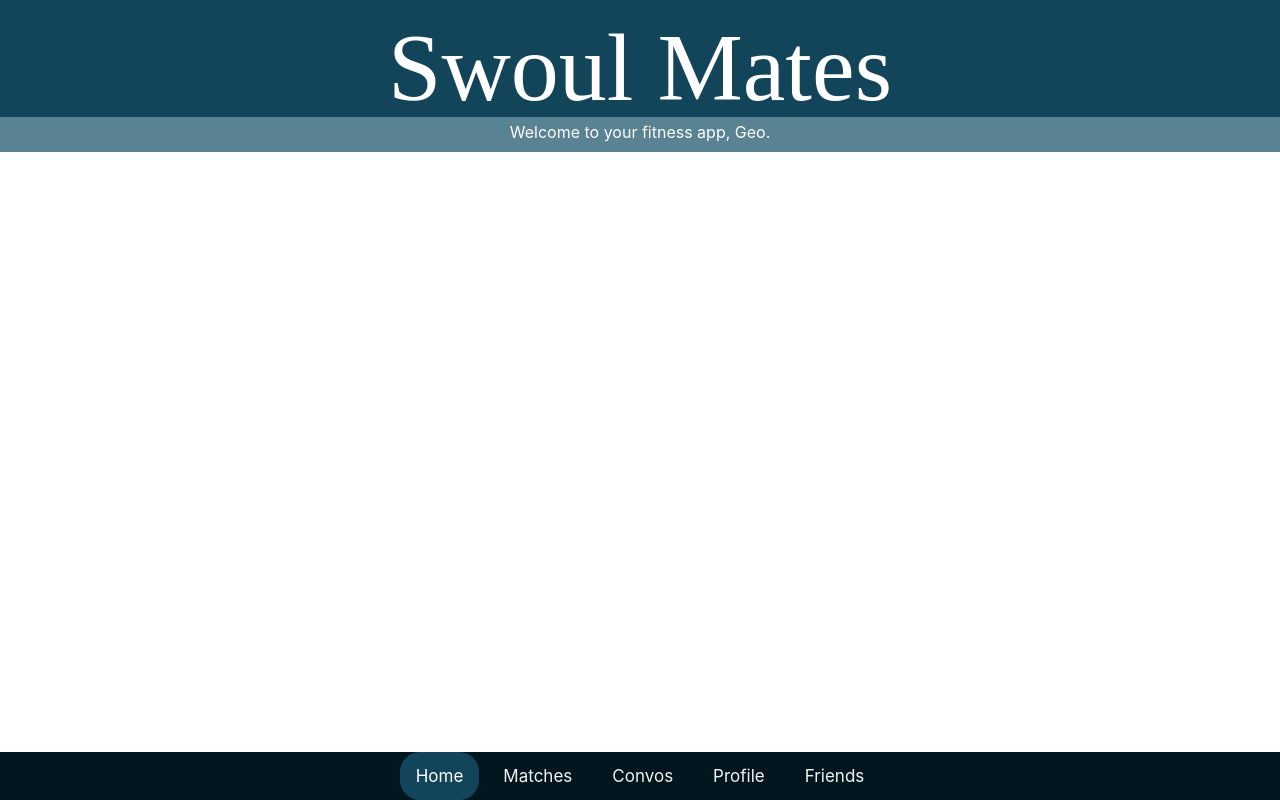
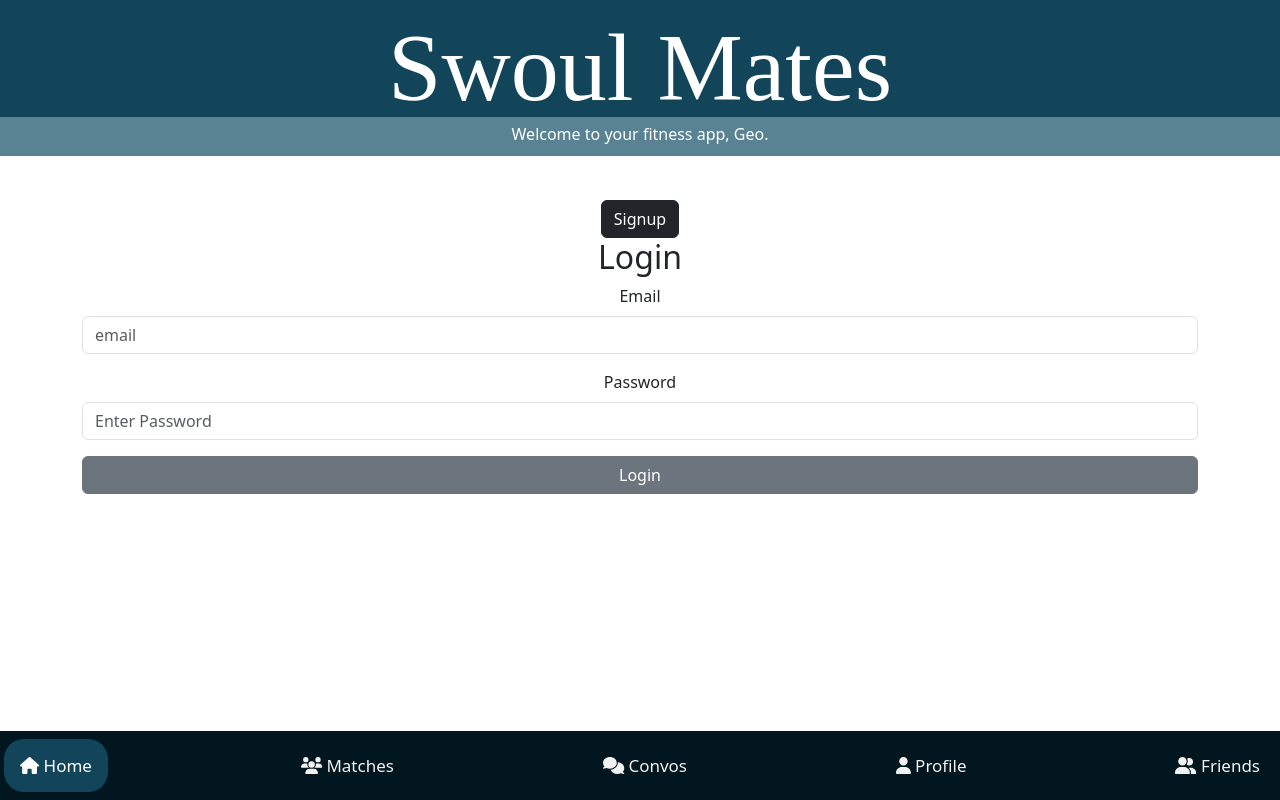
Before and after one commit to devmaestra/Fitness-Chat-App-Client, a React (Create React App) app in the folder client/: page / in a window 1280 px wide. Built offline with nearby package versions, Linux system fonts and the light colour scheme; a web font is replaced by a local one.

Commit message:
Auth, Signup, and Login created

```diff
--- a/client/package.json
+++ b/client/package.json
@@ -3,6 +3,9 @@
   "version": "0.1.0",
   "private": true,
   "dependencies": {
+    "@fortawesome/fontawesome-svg-core": "^6.4.2",
+    "@fortawesome/free-solid-svg-icons": "^6.4.2",
+    "@fortawesome/react-fontawesome": "^0.2.0",
     "@testing-library/jest-dom": "^5.17.0",
     "@testing-library/react": "^13.4.0",
     "@testing-library/user-event": "^13.5.0",
--- a/client/src/App.css
+++ b/client/src/App.css
@@ -1,4 +1,10 @@
 .App {
+  text-align: center;
+  padding-top: 200px;
+  padding-bottom: 100px;
+}
+
+.container {
   text-align: center;
 }
 
@@ -49,7 +55,7 @@
 .navbar {
   background-color: #01161E;
   overflow: hidden;
-  position: fixed;
+  position: fixed !important;
   bottom: 0;
   width: 100%;
   /* Center the Nav Items */
--- a/client/src/App.jsx
+++ b/client/src/App.jsx
@@ -1,17 +1,50 @@
 import './App.css';
+import Header from './components/header/Header';
+import Nav from './components/nav/Nav';
 import React from 'react';
 import ProfilePic from "./components/profile/ProfilePic";
+import Auth from './/components/auth/Auth';
+import { useState, useEffect } from 'react';
+import { Route, Routes } from 'react-router-dom';
+
+
+//Font Awesome Imports
+import '@fortawesome/fontawesome-svg-core/styles.css';
+import { library } from '@fortawesome/fontawesome-svg-core';
+import { FontAwesomeIcon } from '@fortawesome/react-fontawesome'
+import { faCoffee, faUser } from '@fortawesome/free-solid-svg-icons';
+library.add(faCoffee, faUser);
 
 // import Footer from './components/footer/Footer';
-import Header from './components/header/Header';
-import Nav from './components/nav/Nav';
+
 
 function App() {
+
+  const [sessionToken, setSessionToken] = useState('');
+
+  const updateToken = newToken => {
+    localStorage.setItem('token', newToken);
+    setSessionToken(newToken);
+  }
+
+  useEffect(() => {
+    if(localStorage.getItem('token')) {
+    setSessionToken(localStorage.getItem('token'))
+  }
+  },[])
+
   return (
     <div className="App">
       <Header />
-      <ProfilePic />
+
+      <Routes>
+      <Route
+    path='/'
+    element={<Auth updateToken={updateToken} />}
+  />
+      </Routes>
       <Nav />
+
       {/* <Footer /> */}
     </div>
   );
--- a/client/src/components/auth/Auth.jsx
+++ b/client/src/components/auth/Auth.jsx
@@ -1,9 +1,43 @@
-import React from 'react'
+import React, { useState } from "react";
+import Login from "./login/Login";
+import Signup from "./signup/Signup";
+import { Button, Col, Container, Row } from "reactstrap";
 
 function Auth(props) {
+
+  const [button, setButton] = useState("Signup");
+
+  const swapForm = () => {
+    button === "Login" ? setButton("Signup") : setButton("Login");
+  };
+
+  const displayForm = () => {
+    return button === "Login" ? (
+      <Row>
+        <Col md="12">
+          <Signup updateToken={props.updateToken} />
+
+        </Col>
+      </Row>
+    ) : (
+      <Row>
+        <Col md="12">
+          <Login
+            updateToken={props.updateToken}
+          />
+        </Col>
+      </Row>
+    );
+  };
+
   return (
-    <div>Auth</div>
-  )
+    <>
+      <Button onClick={swapForm} color="dark">
+        {button}
+      </Button>
+      <Container>{displayForm()}</Container>
+    </>
+  );
 }
 
-export default Auth
+export default Auth;
--- a/client/src/components/auth/login/Login.jsx
+++ b/client/src/components/auth/login/Login.jsx
@@ -1,8 +1,80 @@
-import React from 'react'
+import React, { useRef } from 'react'
+import FullButton from '../../buttons/FullButton';
+import { Button, Form, FormGroup, Input, Label } from 'reactstrap';
+import { useNavigate } from 'react-router-dom';
 
-function Login(props) {
+function Login({updateToken}) {
+
+    const emailRef = useRef();
+    const passwordRef = useRef();
+
+    const navigate = useNavigate();
+
+    const handleSubmit = async (e) => {
+        e.preventDefault()
+
+
+        const email = emailRef.current.value;
+        const password = passwordRef.current.value;
+
+
+        //needs to match postman body
+        let body = JSON.stringify({
+            email, password
+        })
+
+        const url = 'http://localhost:4001/user/login'
+
+        try {
+            const res = await fetch(url, {
+                method: 'POST',
+                headers: new Headers({
+                    "Content-Type": 'application/json' // thing to append to
+                }),
+                body: body
+            })
+
+            const data = await res.json();
+
+
+            if(data.message === 'Success!') {
+                updateToken(data.token)
+                navigate('/') // navigate to all rooms
+            } else {
+                alert(data.message)
+            }
+
+        } catch (err) {
+            console.log(err.message);
+        }
+    }
+
   return (
-    <div>Login</div>
+    <>
+    <h2>Login</h2>
+    <Form onSubmit={handleSubmit}>
+    <FormGroup>
+        <Label>Email</Label>
+            <Input
+            innerRef={emailRef}
+            type='email'
+            placeholder='email'
+            />
+    </FormGroup>
+
+    <FormGroup>
+        <Label>Password</Label>
+            <Input
+            innerRef={passwordRef}
+            type='password'
+            placeholder='Enter Password'
+            />
+    </FormGroup>
+    <FullButton>
+    <Button type='submit'>Login</Button>
+    </FullButton>
+    </Form>
+    </>
   )
 }
 
--- a/client/src/components/auth/signup/Signup.jsx
+++ b/client/src/components/auth/signup/Signup.jsx
@@ -1,8 +1,107 @@
-import React from 'react'
+import React, { useRef } from 'react'
+import FullButton from '../../buttons/FullButton'
+import { Button, Form, FormGroup, Input, Label } from 'reactstrap';
+import { useNavigate } from 'react-router-dom';
+
+
 
 function Signup(props) {
+
+    const usernameRef = useRef();
+    const emailRef = useRef();
+    const passwordRef = useRef();
+    const locationZipRef = useRef();
+
+    const navigate = useNavigate();
+
+    async function handleSubmit(e) {
+        e.preventDefault()
+
+        const username = usernameRef.current.value;
+        const email = emailRef.current.value;
+        const password = passwordRef.current.value;
+        const locationZip = locationZipRef.current.value;
+
+
+
+        let bodyObj = JSON.stringify({
+            username: username,
+            email: email,
+            password: password,
+            locationZip: locationZip,
+        })
+
+
+        const url = `http://localhost:4001/user/signup`;
+        const headers = new Headers();
+        headers.append('Content-Type', 'application/json');
+
+        const requestOptions = {
+            headers,
+            body: bodyObj,
+            method: 'POST'
+        }
+        try {
+            const response = await fetch(url, requestOptions)
+            const data = await response.json();
+            console.log(data);
+
+            props.updateToken(data.token)
+
+            if(data.message === "Success!") {
+                props.updateToken(data.token)
+                navigate('/')
+            } else {
+                alert(data.message)
+            }
+
+        } catch (err) {
+            console.log(err.message);
+        }
+
+    }
+
+
   return (
-    <div>Signup</div>
+    <>
+    <h2>Signup</h2>
+    <Form onSubmit={handleSubmit}>
+        <FormGroup>
+            <Label>Username</Label>
+            <Input
+            innerRef={usernameRef}
+            placeholder='Enter Username'
+            />
+        </FormGroup>
+        <FormGroup>
+            <Label>Email</Label>
+            <Input
+            innerRef={emailRef}
+            placeholder='example@email.com'
+            type='email'
+            />
+        </FormGroup>
+        <FormGroup>
+            <Label>Password</Label>
+            <Input
+            innerRef={passwordRef}
+            placeholder='Enter Password'
+            type='password'
+            />
+        </FormGroup>
+        <FormGroup>
+            <Label>Zipcode</Label>
+            <Input
+            innerRef={locationZipRef}
+            placeholder='Enter your zipcode'
+            type='number'
+            />
+        </FormGroup>
+        <FullButton>
+            <Button type='submit'>Signup</Button>
+        </FullButton>
+    </Form>
+    </>
   )
 }
 
--- /dev/null
+++ b/client/src/components/buttons/FullButton.jsx
@@ -0,0 +1,9 @@
+import React from 'react'
+
+function FullButton(props) {
+  return (
+    <div className='d-grid gap-2 mb-4'>{props.children}</div>
+  )
+}
+
+export default FullButton
--- a/client/src/components/nav/Nav.jsx
+++ b/client/src/components/nav/Nav.jsx
@@ -1,15 +1,27 @@
-import React from 'react'
+import React from 'react';
+import { FontAwesomeIcon } from '@fortawesome/react-fontawesome';
+import { faHome, faUsers, faComments, faUser, faUserFriends } from '@fortawesome/free-solid-svg-icons';
 
 function Nav() {
   return (
-        <div className="navbar">
-            <a href="#home" className="active">Home</a>
-            <a href="#matches">Matches</a>
-            <a href="#convos">Convos</a>
-            <a href="#profile">Profile</a>
-            <a href="#friends">Friends</a>
-        </div>
-  )
+    <div className="navbar">
+      <a href="#home" className="active">
+        <FontAwesomeIcon icon={faHome} /> Home
+      </a>
+      <a href="#matches">
+        <FontAwesomeIcon icon={faUsers} /> Matches
+      </a>
+      <a href="#convos">
+        <FontAwesomeIcon icon={faComments} /> Convos
+      </a>
+      <a href="#profile">
+        <FontAwesomeIcon icon={faUser} /> Profile
+      </a>
+      <a href="#friends">
+        <FontAwesomeIcon icon={faUserFriends} /> Friends
+      </a>
+    </div>
+  );
 }
 
-export default Nav
+export default Nav;
--- a/client/src/index.js
+++ b/client/src/index.js
@@ -3,6 +3,7 @@ import ReactDOM from 'react-dom/client';
 import './index.css';
 import App from './App';
 import reportWebVitals from './reportWebVitals';
+import 'bootstrap/dist/css/bootstrap.min.css';
 import { BrowserRouter } from 'react-router-dom';
 
 const root = ReactDOM.createRoot(document.getElementById('root'));
```
Also changed, not shown: 1 other file (tests, documents, lock files or other folders).
